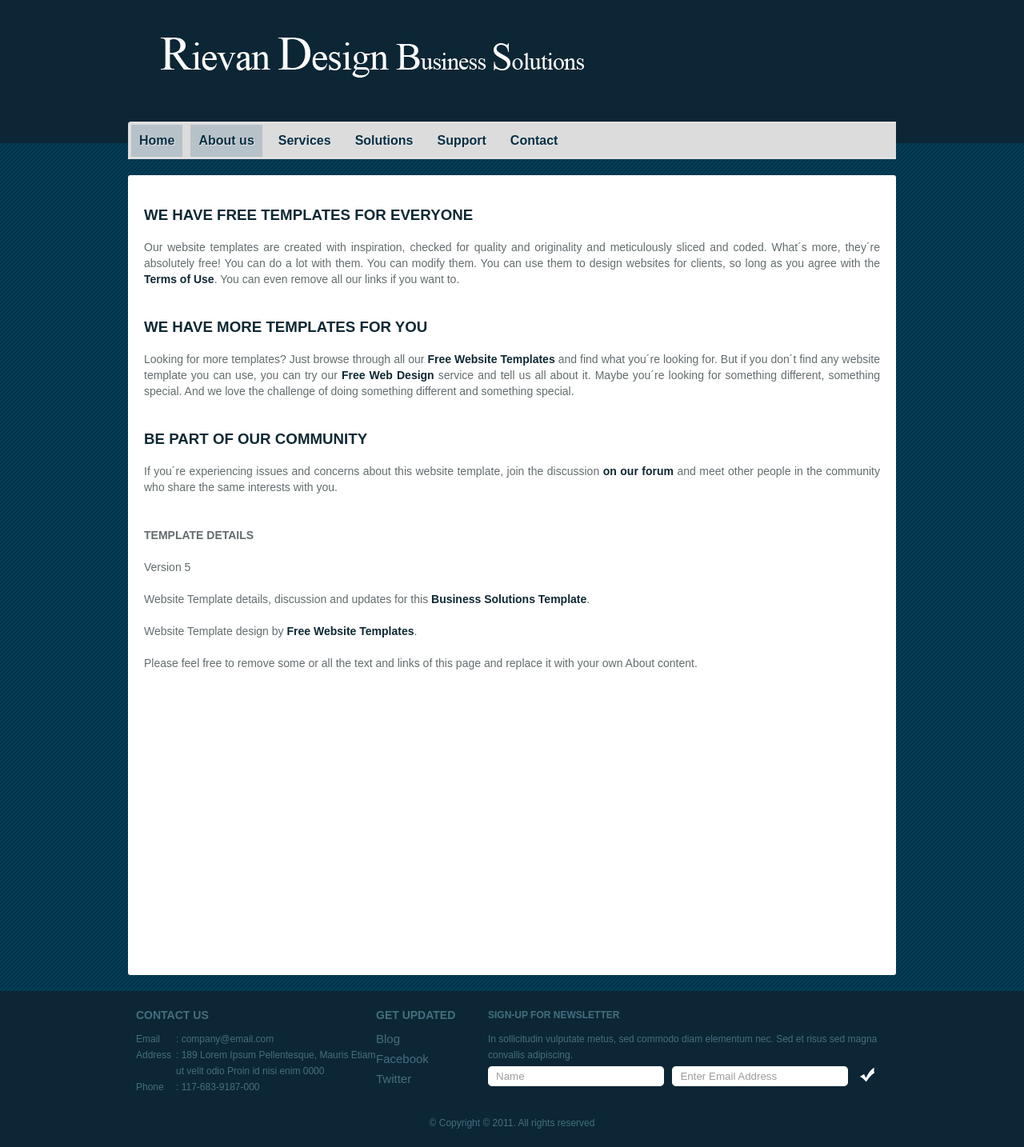
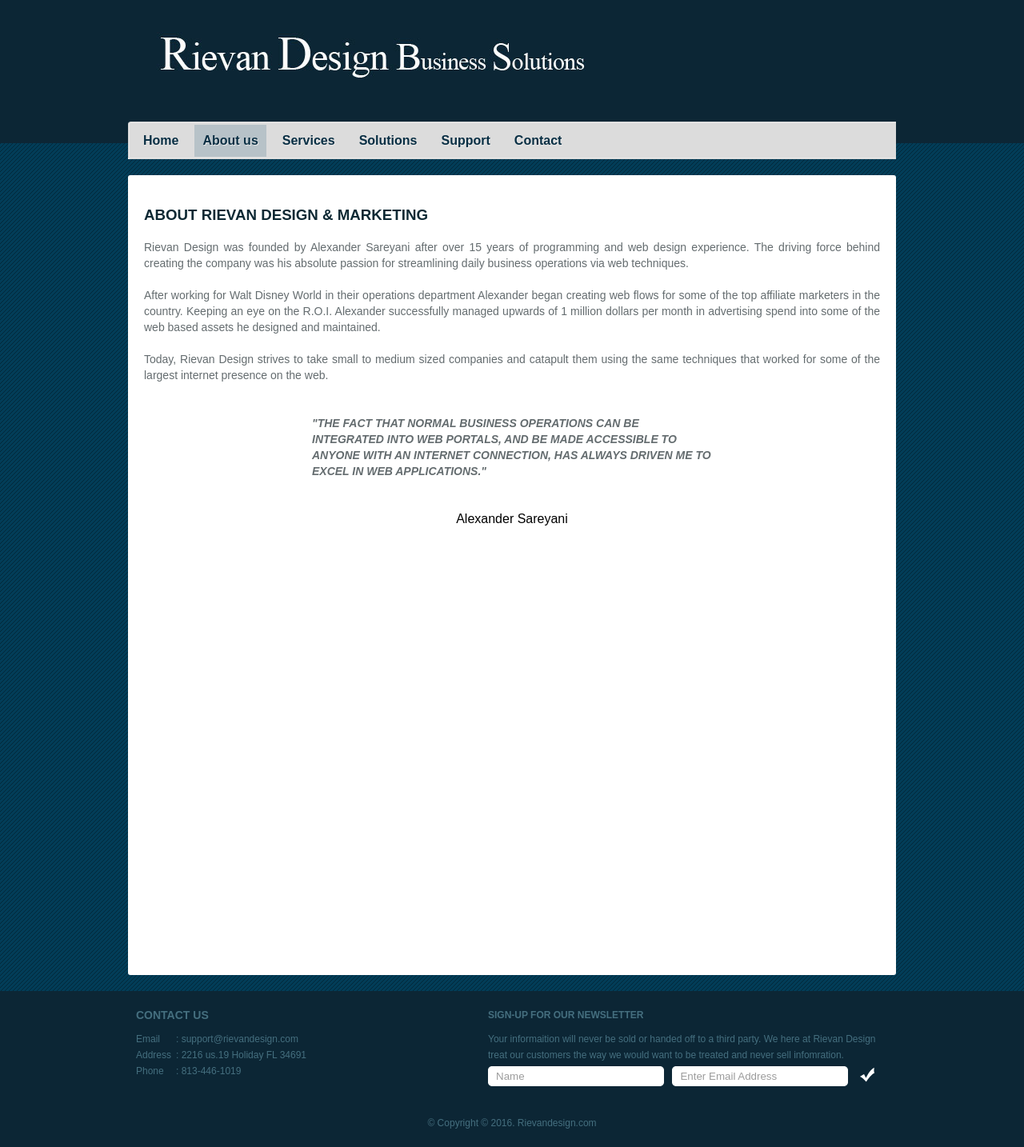
Before and after one commit to rievandesign/rievandesign, a PHP site: page /about.php in a window 1280 px wide. Shown: the whole page at 80% size. Run offline with PHP 8.4, Linux system fonts and the light colour scheme.

Commit message:
updates to frist version of site

```diff
--- a/site/businesssolutions/about.php
+++ b/site/businesssolutions/about.php
@@ -23,30 +23,22 @@
 	</div> <!-- /#header -->
 	<div id="contents">
 		<div class="background">
-			<h3>We Have Free Templates for Everyone</h3>
+			<h3>About Rievan Design & Marketing</h3>
 			<p>
-				Our website templates are created with inspiration, checked for quality and originality and meticulously sliced and coded. What&acute;s more, they&acute;re
-				absolutely free! You can do a lot with them. You can modify them. You can use them to design websites for clients, so long as you agree with
-				the <a href="http://www.freewebsitetemplates.com/about/termsofuse/">Terms of Use</a>. You can even remove all our links if you want to.
+				Rievan Design was founded by Alexander Sareyani after over 15 years of programming and web design experience. The driving force behind creating the company was his absolute passion for streamlining daily business operations via web techniques.
 			</p>
 
-			<h3>We Have More Templates for You</h3>
-			<p>
-				Looking for more templates? Just browse through all our <a href="http://www.freewebsitetemplates.com/">Free Website	Templates</a> and find what you&acute;re looking for. But if you don&acute;t find any
-				website template you can use, you can try our <a href="http://www.freewebsitetemplates.com/freewebdesign/">Free Web Design</a> service and tell us all about it. Maybe you&acute;re looking for something different,
-				something special. And we love the challenge of doing something	different and something special.
-			</p>
+			<p>After working for Walt Disney World in their operations department Alexander began creating web flows for some of the top affiliate marketers in the country. Keeping an eye on the R.O.I. Alexander successfully managed upwards of 1 million dollars per month in advertising spend into some of the web based assets he designed and maintained.
+            </p>
 
-			<h3>Be Part of Our Community</h3>
-			<p>If you&acute;re experiencing issues and concerns about this website template, join the discussion <a href="http://www.freewebsitetemplates.com/forum/">on our forum</a> and meet other people in the community who share the same interests with you.</p>
+            <p>
+            Today, Rievan Design strives to take small to medium sized companies and catapult them using the same techniques that worked for some of the largest internet presence on the web.
+            </p>
 
-			<p>
-				<b>Template details</b>
-				Version 5<br/><br/>
-				Website Template details, discussion and updates for this <a href="http://www.freewebsitetemplates.com/forum/f18/business-solutions-website-template-18773">Business Solutions Template</a>.<br/><br/>
-				Website Template design by <a href="http://www.freewebsitetemplates.com/">Free Website Templates</a>.<br/><br/>
-				Please feel free to remove some or all the text and links of this page and replace it with your own About content.<br/><br/>
-			</p>
+            <p style="width: 500px; margin: auto; height:  auto;text-align: left;">
+            <i><b>"The fact that normal business operations can be integrated into web portals, and be made accessible to anyone with an internet connection, has always driven me to excel in web applications."</b></i><center>Alexander Sareyani</center>
+            </p>
+
 		</div>
 	</div> <!-- /#contents -->
 <?php
--- a/site/businesssolutions/footer.php
+++ b/site/businesssolutions/footer.php
@@ -1,19 +1,17 @@
 	<div id="footer">
 		<ul class="contacts">
 			<h3>Contact Us</h3>
-			<li><span>Email</span><p>: company@email.com</p></li>
-			<li><span>Address</span><p>: 189 Lorem Ipsum Pellentesque, Mauris Etiam ut velit odio Proin id nisi enim 0000</p></li>
-			<li><span>Phone</span><p>: 117-683-9187-000</p></li>
+			<li><span>Email</span><p>: support@rievandesign.com</p></li>
+			<li><span>Address</span><p>: 2216 us.19 Holiday FL 34691</p></li>
+			<li><span>Phone</span><p>: 813-446-1019</p></li>
 		</ul>
 		<ul id="connect">
-			<h3>Get Updated</h3>
-			<li><a href="blog.html">Blog</a></li>
-			<li><a href="http://facebook.com/freewebsitetemplates" target="_blank">Facebook</a></li>
-			<li><a href="http://twitter.com/fwtemplates" target="_blank">Twitter</a></li>
+			<h3></h3>
+
 		</ul>
 		<div id="newsletter">
-			<p><b>Sign-up for Newsletter</b>
-				In sollicitudin vulputate metus, sed commodo diam elementum nec. Sed et risus sed magna convallis adipiscing.
+			<p><b>Sign-up for Our Newsletter</b>
+			 Your informaition will never be sold or handed off to a third party. We here at Rievan Design treat our customers the way we would want to be treated and never sell infomration.
 			</p>
 			<form action="" method="">
 				<input type="text" value="Name" class="txtfield" onblur="javascript:if(this.value==''){this.value=this.defaultValue;}" onfocus="javascript:if(this.value==this.defaultValue){this.value='';}" />
@@ -21,5 +19,5 @@
 				<input type="submit" value="" class="button" />
 			</form>
 		</div>
-		<span class="footnote">&copy; Copyright &copy; 2011. All rights reserved</span>
+		<span class="footnote">&copy; Copyright &copy; <?php echo date("Y"); ?>. Rievandesign.com</span>
 	</div> <!-- /#footer -->
--- a/site/businesssolutions/menu.php
+++ b/site/businesssolutions/menu.php
@@ -1,6 +1,6 @@
 		<div id="navigation">
 			<ul>
-				<li class="first selected"><a href="index.php">Home</a></li>
+				<li <?php if ($page == 'index'){?> class="selected" <?php } else {}; ?> ><a href="index.php">Home</a></li>
 				<li <?php if ($page == 'about'){?> class="selected" <?php } else {}; ?> ><a href="about.php">About us</a></li>
 				<li <?php if ($page == 'services'){?> class="selected" <?php } else {}; ?> ><a href="services.php">Services</a></li>
 				<li <?php if ($page == 'solutions'){?> class="selected" <?php } else {}; ?> ><a href="solutions.php">Solutions</a></li>
```
Also changed, not shown: site/businesssolutions/contact.php (+6 -32 lines).
